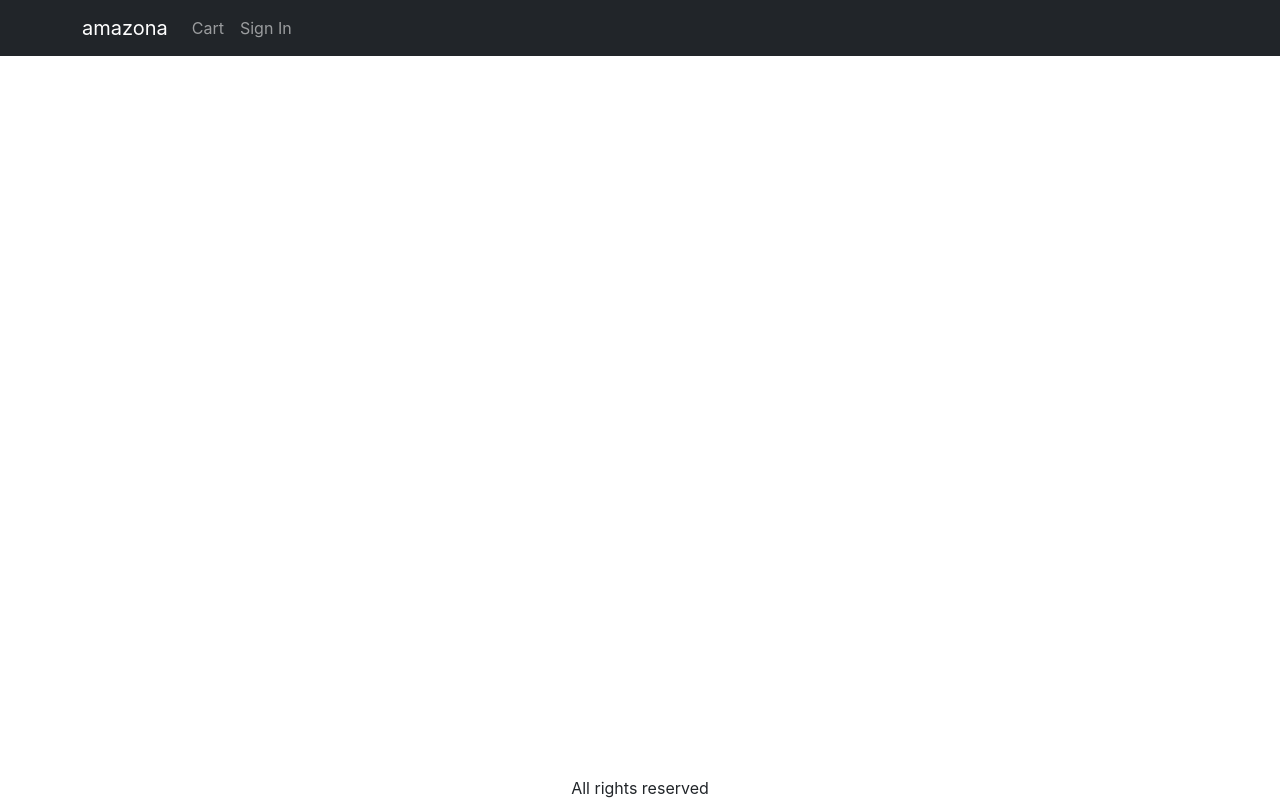
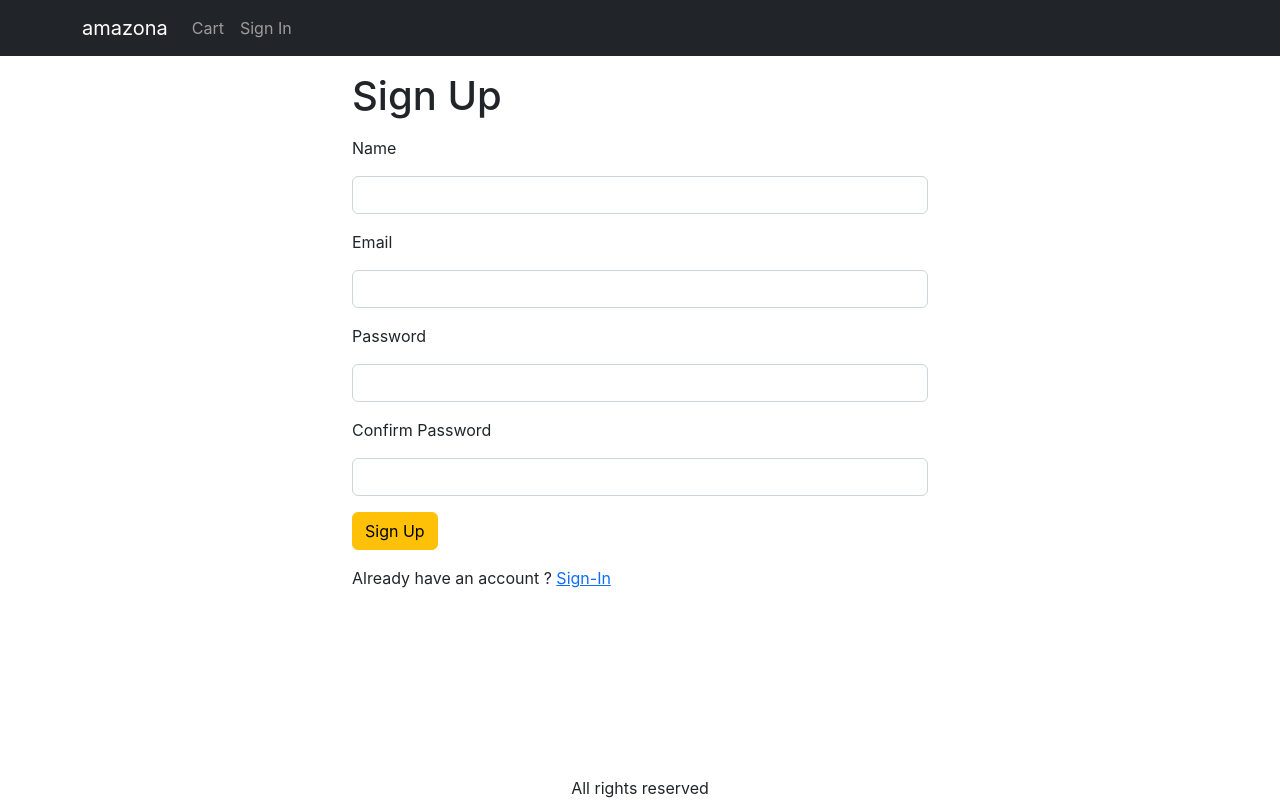
Before and after one commit to vvarj/mern-eCommerce, a React (Create React App) app in the folder frontend/: page /signup in a window 1280 px wide. Built offline with nearby package versions, Linux system fonts and the light colour scheme.

Commit message:
Signup-screen

```diff
--- a/frontend/src/App.js
+++ b/frontend/src/App.js
@@ -14,6 +14,7 @@
 import { ToastContainer } from "react-toastify";
 import "react-toastify/dist/ReactToastify.css";
 import ShippingAddressScreen from "./screens/ShippingAddressScreen";
+import SignUpScreen from "./screens/SignUpScreen";
 
 const App = () => {
   const { state, dispatch: ctxDispatch } = useContext(Store);
@@ -79,6 +80,7 @@
               <Route path="/cart" element={<CartScreen />} />
               <Route path="/signin" element={<SignInScreen />} />
               <Route path="/shipping" element={<ShippingAddressScreen />} />
+              <Route path="/signup" element={<SignUpScreen />} />
             </Routes>
           </Container>
         </main>
--- /dev/null
+++ b/frontend/src/screens/SignUpScreen.js
@@ -0,0 +1,111 @@
+import React, { useContext, useState, useEffect } from "react";
+import { useLocation, useNavigate } from "react-router-dom";
+import Container from "react-bootstrap/Container";
+import Form from "react-bootstrap/Form";
+import Button from "react-bootstrap/Button";
+import { Helmet } from "react-helmet-async";
+import { Link } from "react-router-dom";
+import Axios from "axios";
+import { Store } from "../Store.js";
+import { toast } from "react-toastify";
+import { getError } from "../util.js";
+
+const SignUpScreen = () => {
+  const navigate = useNavigate();
+  const { search } = useLocation();
+  const redirectInUrl = new URLSearchParams(search).get("redirect");
+  const redirect = redirectInUrl ? redirectInUrl : "/";
+
+  const [name, setName] = useState("");
+  const [email, setEmail] = useState("");
+  const [password, setPassword] = useState("");
+  const [confirmPassword, setConfirmPassword] = useState("");
+
+  const { state, dispatch: ctxDispatch } = useContext(Store);
+  const { userInfo } = state;
+
+  const handleSubmit = async (e) => {
+    e.preventDefault();
+    if (password !== confirmPassword) {
+      toast.error("Password do not match");
+      return;
+    }
+    try {
+      const { data } = await Axios.post("/api/users/signup", {
+        name,
+        email,
+        password,
+      });
+      ctxDispatch({ type: "USER_SIGNIN", payload: data });
+      localStorage.setItem("userInfo", JSON.stringify(data));
+      navigate(redirect || "/");
+    } catch (error) {
+      console.log(error);
+      toast.error(getError(error));
+    }
+  };
+
+  useEffect(() => {
+    if (userInfo) {
+      navigate(redirect);
+    }
+  }, [navigate, redirect, userInfo]);
+
+  return (
+    <Container className="small-container">
+      <Helmet>
+        <title>Sign In</title>
+      </Helmet>
+      <h1 className="my-3">Sign Up</h1>
+      <Form onSubmit={handleSubmit}>
+        <Form.Group>
+          <Form.Label className="mb-3">Name</Form.Label>
+          <Form.Control
+            className="mb-3"
+            type="name"
+            required
+            onChange={(e) => setName(e.target.value)}
+          />
+        </Form.Group>
+        <Form.Group>
+          <Form.Label className="mb-3">Email</Form.Label>
+          <Form.Control
+            className="mb-3"
+            type="email"
+            required
+            onChange={(e) => setEmail(e.target.value)}
+          />
+        </Form.Group>
+        <Form.Group>
+          <Form.Label className="mb-3">Password</Form.Label>
+          <Form.Control
+            className="mb-3"
+            type="password"
+            required
+            onChange={(e) => setPassword(e.target.value)}
+          />
+        </Form.Group>
+        <Form.Group>
+          <Form.Label className="mb-3">Confirm Password</Form.Label>
+          <Form.Control
+            className="mb-3"
+            type="password"
+            required
+            onChange={(e) => setConfirmPassword(e.target.value)}
+          />
+        </Form.Group>
+        <div className="mb-3">
+          <Button type="submit" variant="warning">
+            Sign Up
+          </Button>
+        </div>
+        <div className="mb-3">
+          Already have an account ?{" "}
+          <Link to={`/signin?redirect=${redirect}`}>Sign-In</Link>
+        </div>
+      </Form>
+    </Container>
+  );
+};
+
+export default SignUpScreen;
```
Also changed, not shown: 2 other files (tests, documents, lock files or other folders).
